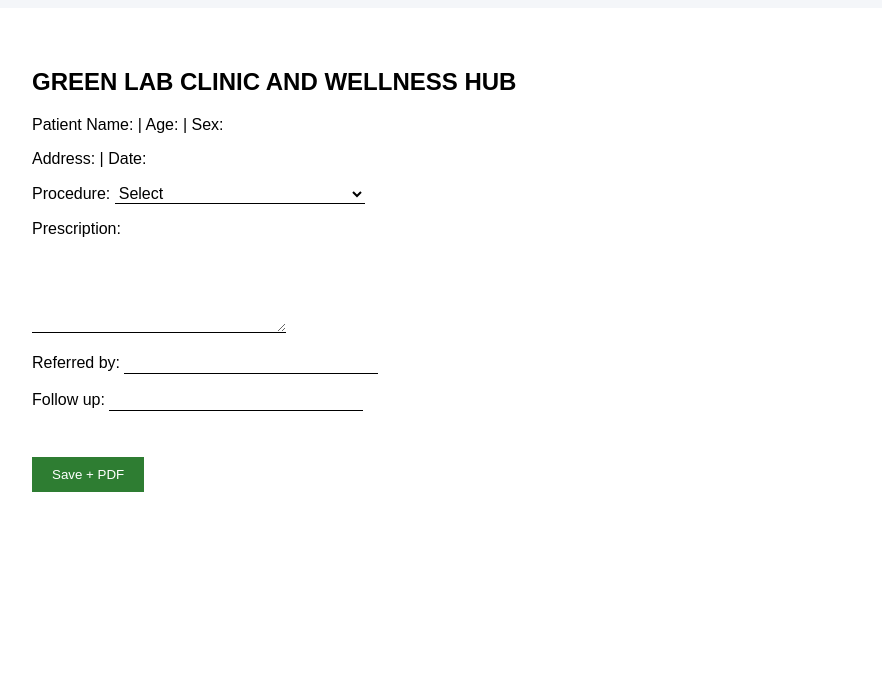
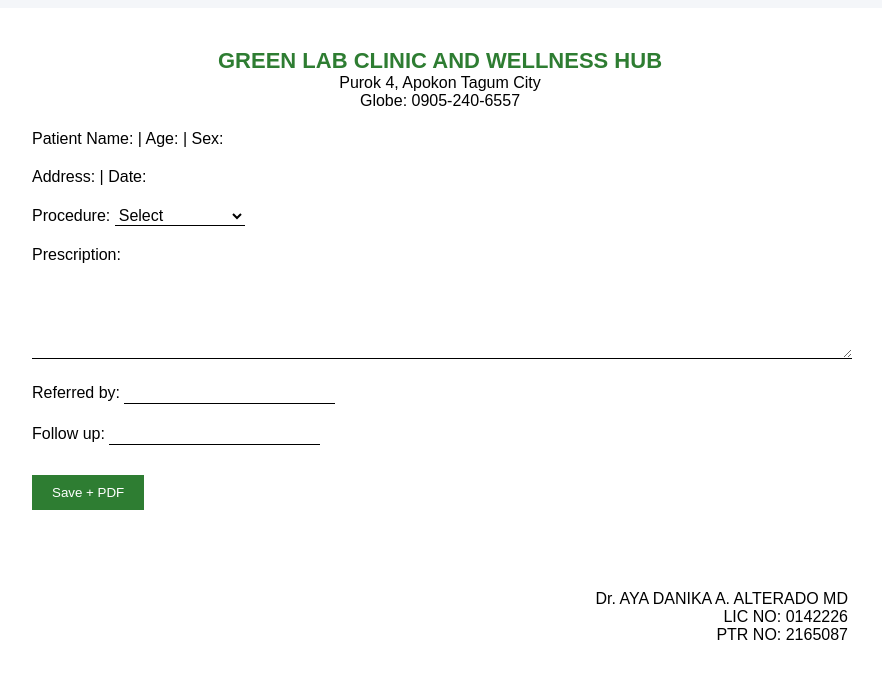
Before and after one commit to ictgreenlabhub-blip/GREENLAB-CLINIC-SYSTEM, a website: page prescription.html in a window 1280 px wide. Shown: the whole page, without its empty margins (200-1082 px from the left). Drawn offline with Linux system fonts and the light colour scheme; no server answers.

Commit message:
Add files via upload

```diff
--- a/prescription.html
+++ b/prescription.html
@@ -12,10 +12,24 @@ body{
 
 .paper{
   width:8.5in;
-  height:11in;
+  min-height:11in;
   margin:auto;
   background:white;
   padding:40px 60px;
+}
+
+.header{
+  text-align:center;
+}
+
+.title{
+  font-size:22px;
+  font-weight:bold;
+  color:#2e7d32;
+}
+
+.row{
+  margin-top:20px;
 }
 
 .line{
@@ -24,12 +38,21 @@ body{
   min-width:200px;
 }
 
-textarea, input, select{
+textarea{
+  width:100%;
   border:none;
   border-bottom:1px solid black;
+  outline:none;
+  font-size:16px;
   background:transparent;
+}
+
+input, select{
+  border:none;
+  border-bottom:1px solid black;
+  outline:none;
   font-size:16px;
-  width:250px;
+  background:transparent;
 }
 
 .btn{
@@ -40,6 +63,11 @@ textarea, input, select{
   border:none;
   cursor:pointer;
 }
+
+.footer{
+  margin-top:80px;
+  text-align:right;
+}
 </style>
 
 </head>
@@ -48,26 +76,32 @@ textarea, input, select{
 
 <form action="https://script.google.com/macros/s/AKfycbyrWmvulNj3gbpj68tBNcrG8x2hH47NqpY-Aaadb12So38TW8U5XPrWiboaglh6zlhjfA/exec" method="POST" target="_blank">
 
-<!-- HIDDEN -->
 <input type="hidden" name="action" value="saveWithPDF">
 <input type="hidden" name="row" id="rowInput">
 
 <div class="paper">
 
-<h2>GREEN LAB CLINIC AND WELLNESS HUB</h2>
+<!-- HEADER -->
+<div class="header">
+  <div class="title">GREEN LAB CLINIC AND WELLNESS HUB</div>
+  Purok 4, Apokon Tagum City<br>
+  Globe: 0905-240-6557
+</div>
 
-<p>
+<!-- INFO -->
+<div class="row">
   Patient Name: <span id="name"></span> |
   Age: <span id="age"></span> |
   Sex: <span id="sex"></span>
-</p>
+</div>
 
-<p>
+<div class="row">
   Address: <span id="address"></span> |
   Date: <span id="date"></span>
-</p>
+</div>
 
-<p>
+<!-- PROCEDURE -->
+<div class="row">
   Procedure:
   <select name="procedure" id="procedure">
     <option>Select</option>
@@ -76,38 +110,47 @@ Procedure:
     <option>ULTRASOUND</option>
     <option>ECG</option>
   </select>
-</p>
+</div>
 
-<p>
+<!-- PRESCRIPTION -->
+<div class="row">
   Prescription:<br>
   <textarea name="prescription" id="prescription" rows="5"></textarea>
-</p>
+</div>
 
-<p>
+<!-- REFERRED -->
+<div class="row">
   Referred by:
   <input type="text" name="referred" id="referred">
-</p>
+</div>
 
-<p>
+<!-- FOLLOW UP -->
+<div class="row">
   Follow up:
   <input type="text" name="followup" id="followup">
-</p>
+</div>
 
 <button type="submit" class="btn">Save + PDF</button>
+
+<!-- FOOTER -->
+<div class="footer">
+  Dr. AYA DANIKA A. ALTERADO MD<br>
+  LIC NO: 0142226<br>
+  PTR NO: 2165087
+</div>
 
 </div>
 </form>
 
 <script>
 
-// 👉 PALITAN MO ITO (same URL sa Apps Script mo)
 const API_URL = "https://script.google.com/macros/s/AKfycbyrWmvulNj3gbpj68tBNcrG8x2hH47NqpY-Aaadb12So38TW8U5XPrWiboaglh6zlhjfA/exec";
 
-// GET ROW FROM URL
+// GET ROW
 const params = new URLSearchParams(window.location.search);
 const row = params.get("row");
 
-// SET ROW SA FORM
+// SET ROW
 document.getElementById("rowInput").value = row;
 
 // LOAD DATA
@@ -125,7 +168,7 @@ fetch(API_URL)
 
 });
 
-// AGE FUNCTION
+// AGE
 function computeAge(bday){
   if(!bday) return "";
   let d = new Date(bday);
```
Lines whose indentation alone changed are shown as unchanged.
